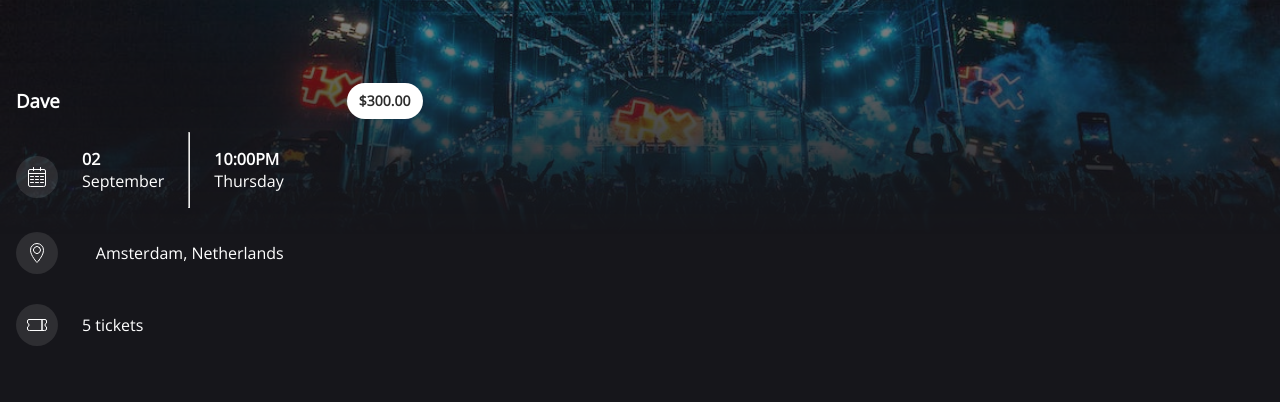
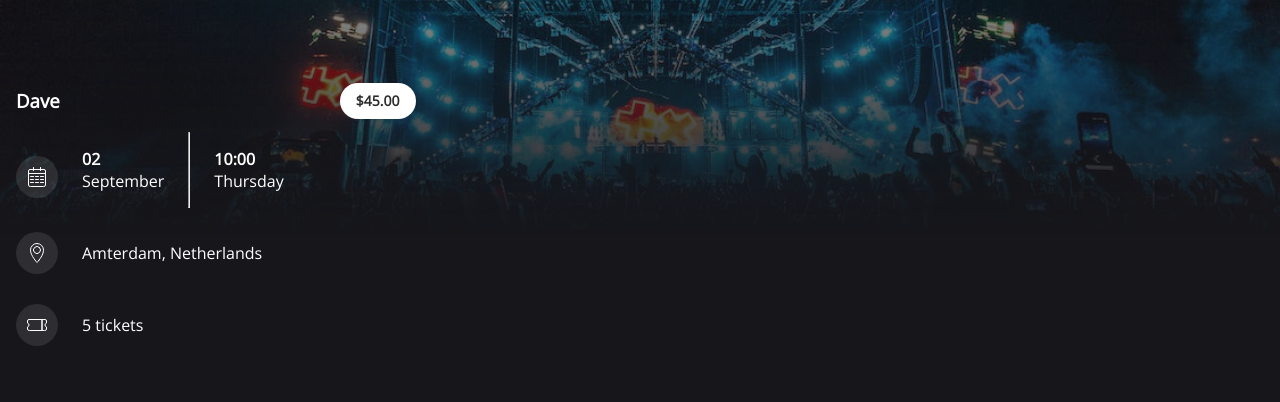
Before and after one commit to staticvoidjoan/event-app-react, a React (Create React App) app: page /event in a window 1280 px wide. Shown: the part 233-635 px from the top of the page. Built offline with nearby package versions, Linux system fonts and the light colour scheme.

Commit message:
components made

```diff
--- a/src/Pages/Event/Event.css
+++ b/src/Pages/Event/Event.css
@@ -9,7 +9,7 @@
 .event-page-container {
   display: flex;
   justify-content: space-between;
-  flex-direction: column;
+  flex-direction: column-reverse;
   position: relative;
 }
 
@@ -20,7 +20,7 @@
   flex-direction: column;
   justify-content: flex-end;
   position: absolute;
-  z-index: 1;
+
 }
 .event-container {
   display: flex;
@@ -49,6 +49,7 @@
   justify-content: center;
   align-items: center;
   margin-top: 24px;
+
 }
 
 .back-icon {
@@ -61,16 +62,7 @@
   margin-top: 17px;
 }
 
-.event-overlay {
-  position: absolute;
-  top: 0;
-  left: 0;
-  right: 0;
-  bottom: 0;
-  background: linear-gradient(to bottom, transparent, transparent 80%, black);
-  pointer-events: none; /* Allows click events to pass through to underlying elements */
-  z-index: 2;
-}
+
 
 /* Event title end */
 
@@ -82,7 +74,7 @@
   align-items: center;
   flex-wrap: nowrap;
   margin-left: 16px;
-  margin-right: 17px;
+  margin-right: 24px;
 }
 .event-price-box {
   display: flex;
@@ -134,7 +126,7 @@
 .event-location {
   display: flex;
   flex-direction: row;
-  justify-content: space-between;
+  justify-content: flex-start;
   margin-left: 16px;
   margin-right: 156px;
   text-align: left;
@@ -226,7 +218,12 @@
   align-items: center;
   margin-bottom: 32px;
   margin-top: 55px;
+  &:hover {
+   background-color: #0d5db3;
 }
+}
+
+
 
 .ticket-icon {
   margin-right: 8px;
--- a/src/Pages/Event/Event.jsx
+++ b/src/Pages/Event/Event.jsx
@@ -1,100 +1,41 @@
 import React from "react";
 import background from "../../assets/concert2.jpeg";
 import ticketico from "../../assets/ticket.svg";
-import backico from "../../assets/back.svg";
-import calendaricon from "../../assets/calendar.svg"
-import locationicon from "../../assets/location.svg"
+
 import "./Event.css";
 
-import {useNavigate} from "react-router-dom"
+import { useNavigate } from "react-router-dom";
+import EventHeader from "./EventHeader";
+import EventCalendar from "./EventCalendar";
+import EventLocation from "./EventLocation";
+import EventTicket from "./EventTicket";
+import EventNavHeader from "./EventNavHeader";
+import EventInfo from "./EventInfo";
+import { eventinfodata } from "./EventDummyData";
 const Event = () => {
-  let navigate = useNavigate();
   const cardStyle = {
     backgroundImage: `url(${background})`,
   };
-
-  const handleEventBackClick = () =>{
-    navigate("/");
-  }
-
 
   return (
     <div className="event-container">
       <div className="event-page-container">
         <div className="event-background" style={cardStyle}>
-        <div className="event-title">
-
-          <div className="back-icon-container" onClick={handleEventBackClick}>
-            <img src={backico} alt="go back" className="back-icon" />
-          </div>
-          <div className="top-title-container">
-            <h3>Dave</h3>
-          </div>
-
+          <EventNavHeader title={"Dave"} />
         </div>
-
+        <div className="event-middle-info">
+          <EventHeader title={"Dave"} price={"45.00"} />
+          <EventCalendar
+            date={"02"}
+            month={"September"}
+            time={"10:00"}
+            weekday={"Thursday"}
+          />
+          <EventLocation city={"Amterdam"} country={"Netherlands"} />
+          <EventTicket ticketammount={"5"} />
         </div>
-
-        <div className="event-middle-info">
-
-      <div className="event-title-price">
-        <div>
-          <h3>Dave</h3>
-
-        </div>
-          <div className='event-price-box'>
-                <p>$300.00</p>
-            </div>
-        </div>
-          <div className="event-calendar">
-            <div className="calendar-icon">
-              <img src={calendaricon} alt="" style={{width:"24px" , height:"24px"}} />
-            </div>
-            <div className="calendar-month"><p><strong>02</strong><br/>September</p></div>
-            <hr className="calendar-divider"/>
-            <div><p><strong>10:00PM</strong><br/>Thursday</p></div>
-          </div>
-          <div className="event-location">
-            <div className="location-icon">
-              <img src={locationicon} alt="location"  style={{width:"24px" , height:"24px"}}/>
-            </div>
-            <div className="location-info">
-              <p>Amsterdam, Netherlands</p>
-            </div>
-          </div>
-
-          <div className="event-ticket">
-            <div className="ticket-event-icon">
-              <img src={ticketico} alt="ticket icon"  style={{width:"24px" , height:"24px"}}/>
-            </div>
-            <div className="ticket-info">
-              <p>5 tickets</p>
-            </div>
-          </div>
       </div>
-        </div>
-      <div className="event-page-info">
-        <h4 className="event-about-title">About Event</h4>
-        <p>
-          Lorem ipsum dolor sit amet. Ea nobis corporis ad fugiat culpa ut
-          quibusdam soluta aut aliquid saepe. Est explicabo neque aut molestiae
-          doloribus At fugiat ipsum non cupiditate soluta sed dolorem asperiores
-          aut quia perferendis sed possimus officiis.
-        </p>
-        <button className="tickets-button">
-          <div>
-            <img
-              src={ticketico}
-              alt="ticket icon"
-              className="ticket-icon"
-              style={{ width: "24px", height: "24px" }}
-            />
-          </div>
-          <div className="ticket-text">
-            <p>Tickets</p>
-          </div>
-        </button>
-      </div>
+      <EventInfo title={eventinfodata.title} info={eventinfodata.info} />
     </div>
   );
 };
--- /dev/null
+++ b/src/Pages/Event/EventCalendar.jsx
@@ -0,0 +1,17 @@
+import React from 'react';
+import calendaricon from "../../assets/calendar.svg"
+
+const EventCalendar = ({date, month, time,weekday}) => {
+    return (
+        <div className="event-calendar">
+        <div className="calendar-icon">
+          <img src={calendaricon} alt="" style={{width:"24px" , height:"24px"}} />
+        </div>
+        <div className="calendar-month"><p><strong>{date}</strong><br/>{month}</p></div>
+        <hr className="calendar-divider"/>
+        <div><p><strong>{time}</strong><br/>{weekday}</p></div>
+      </div>
+    );
+}
+
+export default EventCalendar;
--- /dev/null
+++ b/src/Pages/Event/EventDummyData.jsx
@@ -0,0 +1,7 @@
+export const eventinfodata = {
+    title: "Event",
+    info: `Lorem ipsum dolor sit amet. Ea nobis corporis ad fugiat culpa ut
+    quibusdam soluta aut aliquid saepe. Est explicabo neque aut molestiae
+    doloribus At fugiat ipsum non cupiditate soluta sed dolorem asperiores
+    aut quia perferendis sed possimus officiis.`
+};
--- /dev/null
+++ b/src/Pages/Event/EventHeader.jsx
@@ -0,0 +1,15 @@
+import React from 'react'
+import "./Event.css"
+export default function EventHeader({title,price}) {
+  return (
+    <div className="event-title-price">
+    <div>
+      <h3>{title}</h3>
+
+    </div>
+      <div className='event-price-box'>
+            <p>${price}</p>
+        </div>
+    </div>
+  )
+}
--- /dev/null
+++ b/src/Pages/Event/EventInfo.jsx
@@ -0,0 +1,14 @@
+import React from "react";
+import TicketButton from "./TicketButton";
+
+const EventInfo = ({ title, info }) => {
+  return (
+    <div className="event-page-info">
+      <h4 className="event-about-title">About {title}</h4>
+      <p>{info}</p>
+      <TicketButton />
+    </div>
+  );
+};
+
+export default EventInfo;
--- /dev/null
+++ b/src/Pages/Event/EventLocation.jsx
@@ -0,0 +1,15 @@
+import React from 'react'
+import locationicon from "../../assets/location.svg"
+
+export default function EventLocation({city,country}) {
+  return (
+    <div className="event-location">
+    <div className="location-icon">
+      <img src={locationicon} alt="location"  style={{width:"24px" , height:"24px"}}/>
+    </div>
+    <div className="location-info">
+      <p>{city}, {country}</p>
+    </div>
+  </div>
+  )
+}
--- /dev/null
+++ b/src/Pages/Event/EventNavHeader.jsx
@@ -0,0 +1,19 @@
+import React from 'react'
+import { useNavigate } from 'react-router-dom';
+import backico from "../../assets/back.svg";
+const HandleEventBackClick = () => {
+    let navigate = useNavigate();
+    navigate("/");
+  };
+export default function EventNavHeader({title}) {
+  return (
+    <div className="event-title">
+    <div className="back-icon-container" onClick={HandleEventBackClick}>
+      <img src={backico} alt="go back" className="back-icon" />
+    </div>
+    <div className="top-title-container">
+      <h3>{title}</h3>
+    </div>
+  </div>
+  )
+}
--- /dev/null
+++ b/src/Pages/Event/EventTicket.jsx
@@ -0,0 +1,16 @@
+import React from 'react';
+import ticketico from "../../assets/ticket.svg";
+const EventTicket = ({ticketammount}) => {
+    return (
+        <div className="event-ticket">
+        <div className="ticket-event-icon">
+          <img src={ticketico} alt="ticket icon"  style={{width:"24px" , height:"24px"}}/>
+        </div>
+        <div className="ticket-info">
+          <p>{ticketammount} tickets</p>
+        </div>
+      </div>
+    );
+}
+
+export default EventTicket;
--- /dev/null
+++ b/src/Pages/Event/TicketButton.jsx
@@ -0,0 +1,20 @@
+import React from 'react'
+import ticketico from "../../assets/ticket.svg";
+
+export default function TicketButton() {
+  return (
+    <button className="tickets-button">
+    <div>
+      <img
+        src={ticketico}
+        alt="ticket icon"
+        className="ticket-icon"
+        style={{ width: "24px", height: "24px" }}
+      />
+    </div>
+    <div className="ticket-text">
+      <p>Tickets</p>
+    </div>
+  </button>
+  )
+}
```
Also changed, not shown: src/Pages/Event/asdadsd.jsx (deleted, +0 -39 lines).
